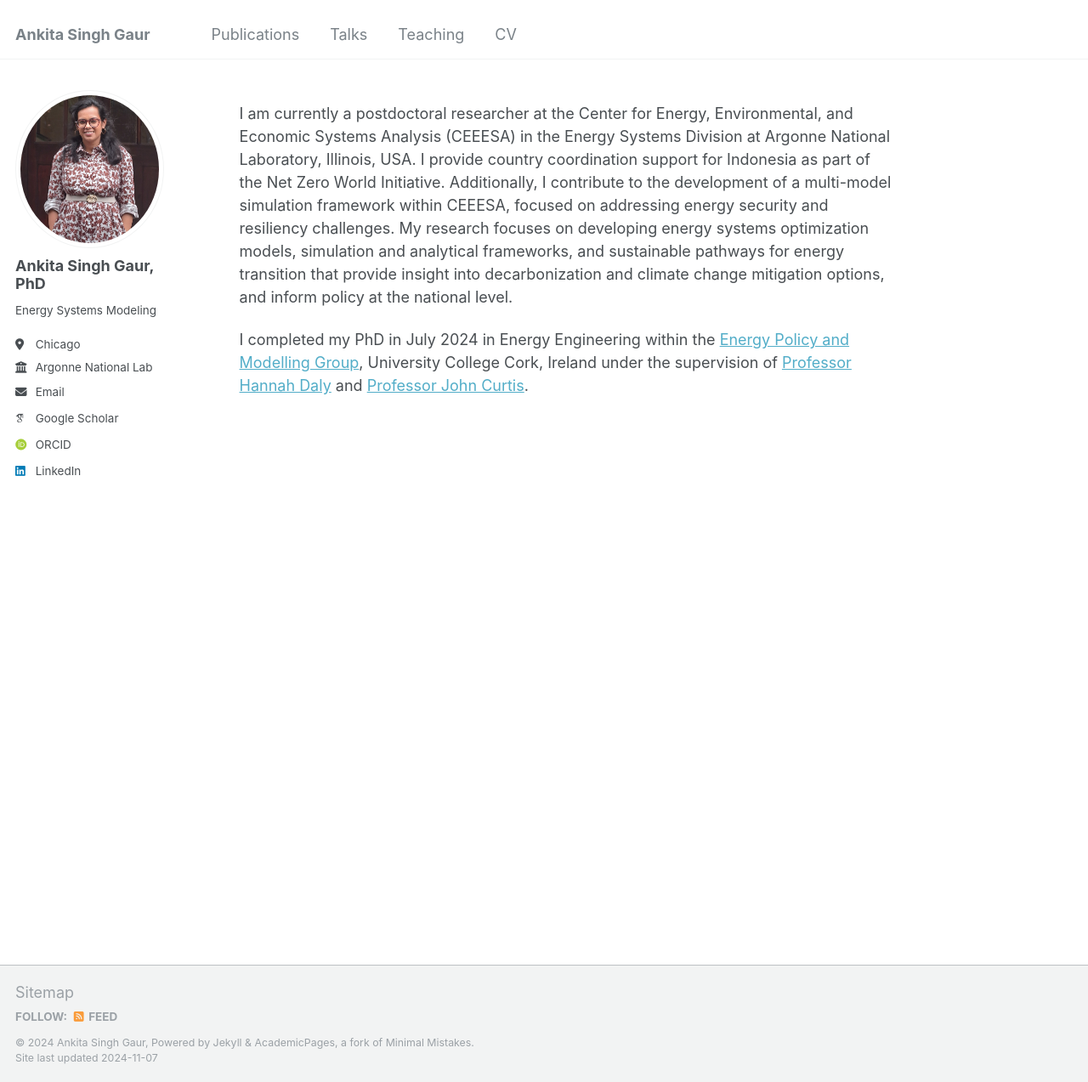
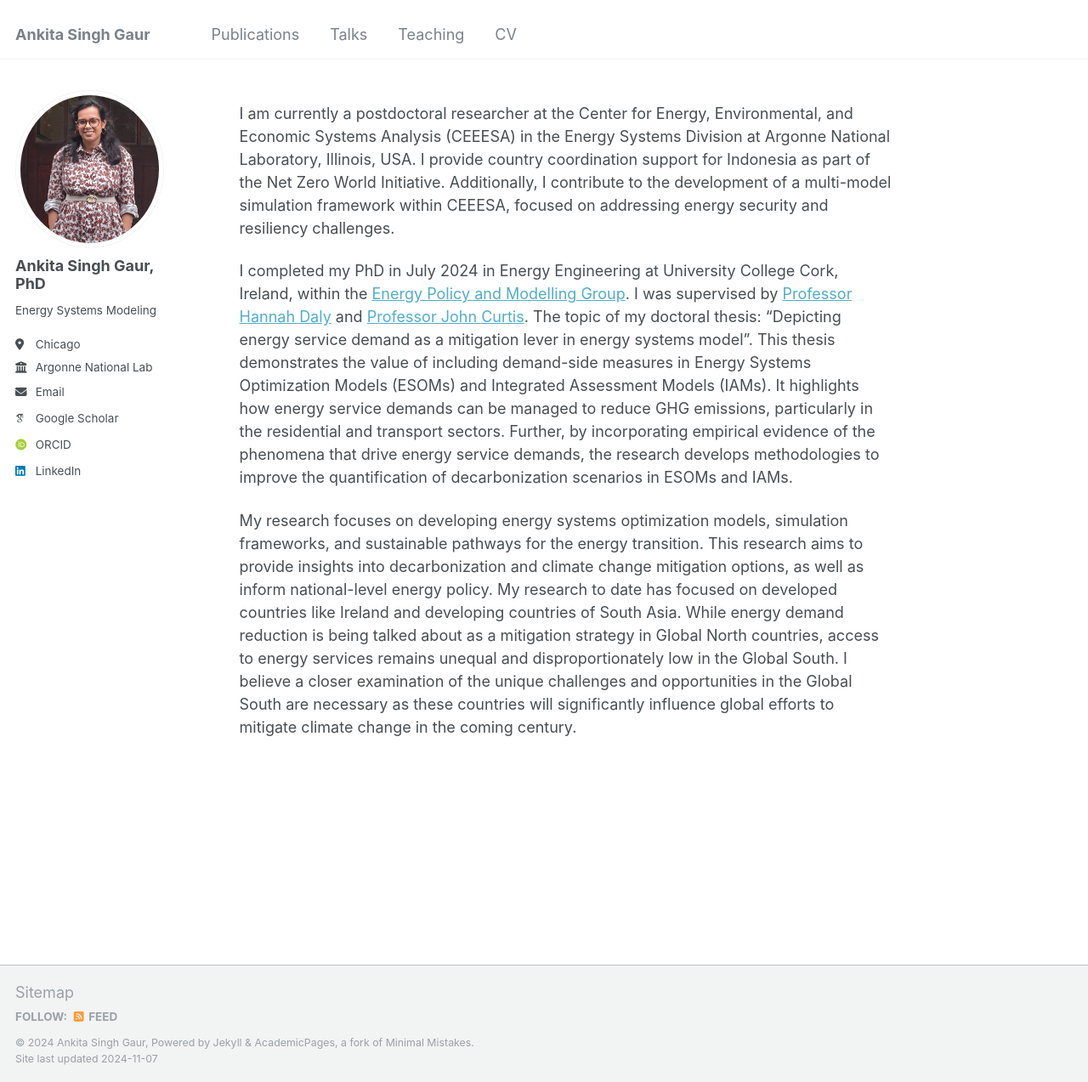
Before and after one commit to ankitagaur93/ankitagaur93.github.io, a Jekyll site: the page built from _pages/about.md, in a window 1280 px wide and 1273 px high. Shown: the whole window at 85% size. Built offline with Jekyll 4.4.1, drawn with Linux system fonts in a browser that asks for light colours; some web fonts are replaced.

Commit message:
Update about.md

```diff
--- a/_pages/about.md
+++ b/_pages/about.md
@@ -7,6 +7,9 @@ redirect_from:
   - /about.html
 ---
 
-I am currently a postdoctoral researcher at the Center for Energy, Environmental, and Economic Systems Analysis (CEEESA) in the Energy Systems Division at Argonne National Laboratory, Illinois, USA. I provide country coordination support for Indonesia as part of the Net Zero World Initiative. Additionally, I contribute to the development of a multi-model simulation framework within CEEESA, focused on addressing energy security and resiliency challenges. My research focuses on developing energy systems optimization models, simulation and analytical frameworks, and sustainable pathways for energy transition that provide insight into decarbonization and climate change mitigation options, and inform policy at the national level.
+I am currently a postdoctoral researcher at the Center for Energy, Environmental, and Economic Systems Analysis (CEEESA) in the Energy Systems Division at Argonne National Laboratory, Illinois, USA. I provide country coordination support for Indonesia as part of the Net Zero World Initiative. Additionally, I contribute to the development of a multi-model simulation framework within CEEESA, focused on addressing energy security and resiliency challenges.
 
-I completed my PhD in July 2024 in Energy Engineering within the [Energy Policy and Modelling Group](https://www.ucc.ie/en/epmg/), University College Cork, Ireland under the supervision of [Professor Hannah Daly](https://research.ucc.ie/profiles/D021/h.daly@ucc.ie) and [Professor John Curtis](https://www.esri.ie/people/john-curtis).
+I completed my PhD in July 2024 in Energy Engineering at University College Cork, Ireland, within the [Energy Policy and Modelling Group](https://www.ucc.ie/en/epmg/). I was supervised by [Professor Hannah Daly](https://research.ucc.ie/profiles/D021/h.daly@ucc.ie) and [Professor John Curtis](https://www.esri.ie/people/john-curtis). The topic of my doctoral thesis: "Depicting energy service demand as a mitigation lever in energy systems model". This thesis demonstrates the value of including demand-side measures in Energy Systems Optimization Models (ESOMs) and Integrated Assessment Models (IAMs). It highlights how energy service demands can be managed to reduce GHG emissions, particularly in the residential and transport sectors. Further, by incorporating empirical evidence of the phenomena that drive energy service demands, the research develops methodologies to improve the quantification of decarbonization scenarios in ESOMs and IAMs.
+
+My research focuses on developing energy systems optimization models, simulation frameworks, and sustainable pathways for the energy transition. This research aims to provide insights into decarbonization and climate change mitigation options, as well as inform national-level energy policy. My research to date has focused on developed countries like Ireland and developing countries of South Asia. While energy demand reduction is being talked about as a mitigation strategy in Global North countries, access to energy services remains unequal and disproportionately low in the Global South. I believe a closer examination of the unique challenges and
+opportunities in the Global South are necessary as these countries will significantly influence global efforts to mitigate climate change in the coming century.
```
